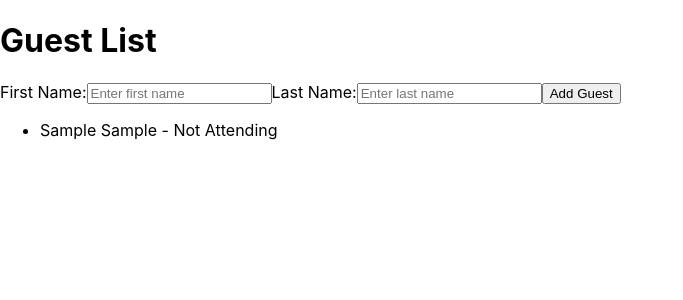
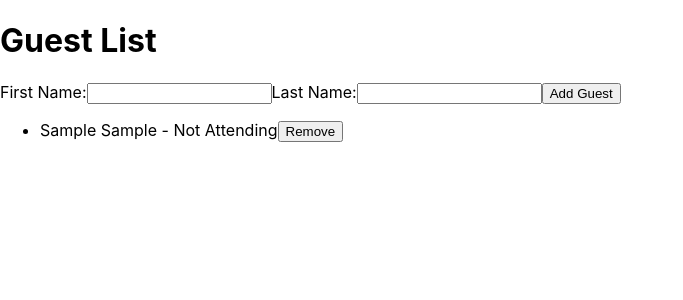
Before and after one commit to mmmmmSergio/react-guest-list, a React app: page / in a window 1280 px wide. Both pictures are taken after typing "Sample", "Sample" into the empty fields and a click on the button "Add Guest". Shown: the top 300 px of the page, without its empty margins (0-683 px from the left). Built offline with nearby package versions, Linux system fonts and the light colour scheme; the HTML template or start-up script is replaced by a standard one.

Commit message:
Add delete guest button

```diff
--- a/src/App.js
+++ b/src/App.js
@@ -27,6 +27,11 @@ function GuestListApp() {
     }
   };
 
+  // Function to handle removing a guest
+  const handleRemoveGuest = (id) => {
+    setGuests(guests.filter((guest) => guest.id !== id)); // Remove guest by id
+  };
+
   return (
     <div>
       <h1>Guest List</h1>
@@ -37,7 +42,6 @@ function GuestListApp() {
         id="firstName"
         value={firstName}
         onChange={(e) => setFirstName(e.target.value)}
-        placeholder="Enter first name"
       />
 
       {/* Last Name Field */}
@@ -46,7 +50,6 @@ function GuestListApp() {
         id="lastName"
         value={lastName}
         onChange={(e) => setLastName(e.target.value)}
-        placeholder="Enter last name"
         onKeyPress={handleKeyPress} // Press 'Enter' to add guest
       />
 
@@ -56,12 +59,17 @@ function GuestListApp() {
       {/* List of Guests */}
       <ul>
         {guests.map((guest) => (
-          <div key={guest.id} data-test-id="guest">
-            {' '}
-            {/* Each guest wrapped in a div */}
+          <div key={`guest-${guest.id}`} data-test-id={`guest-${guest.id}`}>
             <li>
               {guest.firstName} {guest.lastName} -{' '}
               {guest.attending ? 'Attending' : 'Not Attending'}
+              {/* Remove Button */}
+              <button
+                onClick={() => handleRemoveGuest(guest.id)} // Handle guest removal
+                aria-label={`Remove ${guest.firstName} ${guest.lastName}`} // Accessible label
+              >
+                Remove
+              </button>
             </li>
           </div>
         ))}
```
